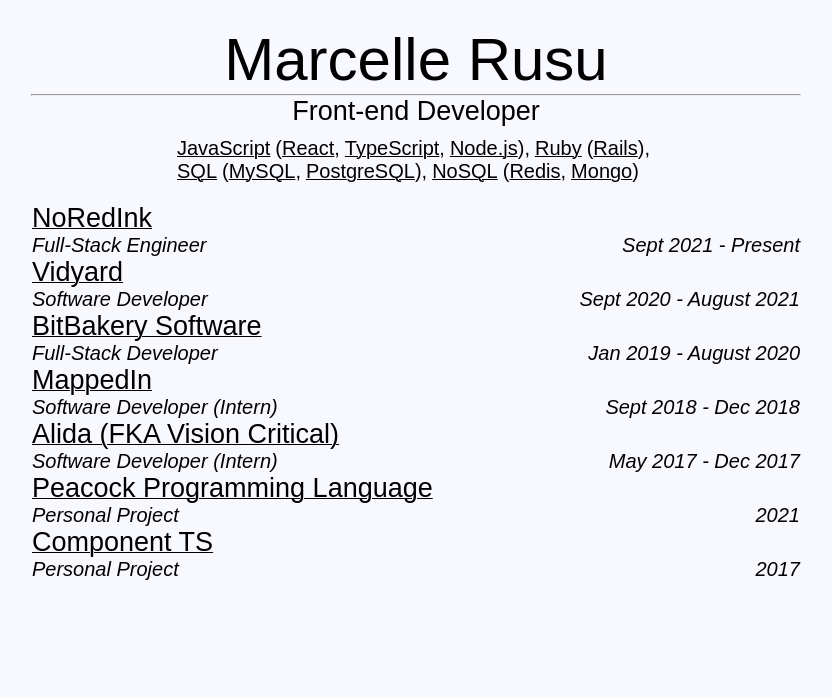
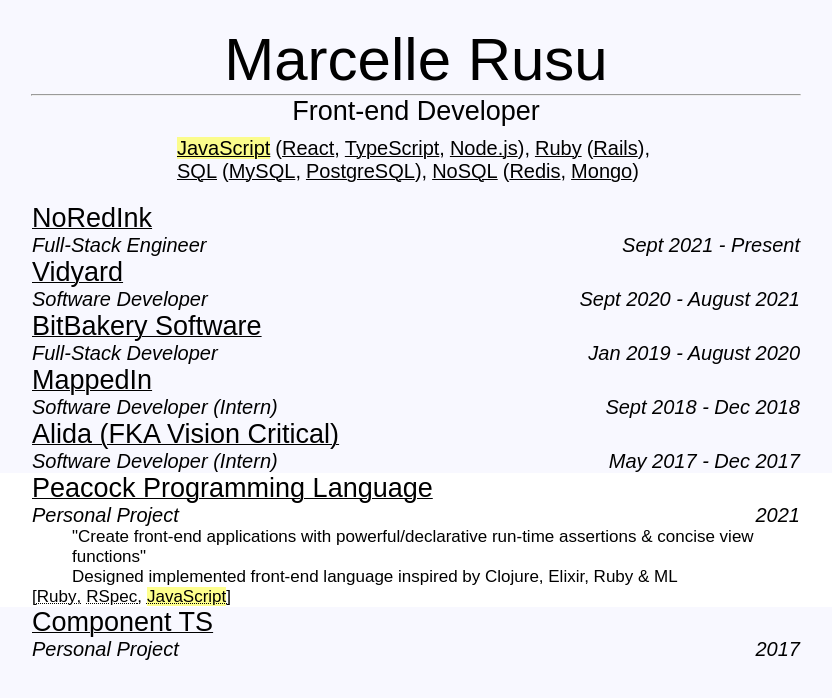
Before and after one commit to marcellerusu/personal-website, a React (Create React App) app: page / in a window 1280 px wide. Both pictures are taken after a click on the link "JavaScript". Shown: the top 698 px of the page, without its empty margins (224-1056 px from the left). Built offline with nearby package versions, Linux system fonts and the light colour scheme; a web font is replaced by a local one.

Commit message:
initial skill selecting feature

```diff
--- a/src/App.js
+++ b/src/App.js
@@ -1,4 +1,7 @@
+import { useState } from "react";
 import styled from "styled-components";
+
+import SkillStore from "./store/skill";
 import Header from "./components/Header";
 import Skills from "./components/Skills";
 import Entry from "./components/Entry";
@@ -35,6 +38,7 @@
 `;
 
 function App() {
+  const [selectedSkill, setSelectedSkill] = useState(null);
   const skills = [
     [
       ["JavaScript", ["React", "TypeScript", "Node.js"]],
@@ -46,6 +50,9 @@
     ],
   ];
   return (
+    <SkillStore.Provider
+      value={{ selected: selectedSkill, setSelected: setSelectedSkill }}
+    >
       <Main id="main">
         <Header />
         {/* <div>
@@ -158,8 +165,8 @@
               assertions & concise view functions"
             </li>
             <li>
-            Designed implemented front-end language inspired by Clojure, Elixir,
-            Ruby & ML
+              Designed implemented front-end language inspired by Clojure,
+              Elixir, Ruby & ML
             </li>
           </ul>
         </Entry>
@@ -175,13 +182,14 @@
               applications in TypeScript
             </li>
             <li>
-            Created to learn more about how front end libraries work & to see if
-            TypeScript's type system was powerful enough to express TEA (the elm
-            architecture)
+              Created to learn more about how front end libraries work & to see
+              if TypeScript's type system was powerful enough to express TEA
+              (the elm architecture)
             </li>
           </ul>
         </Entry>
       </Main>
+    </SkillStore.Provider>
   );
 }
 
--- a/src/components/Entry.js
+++ b/src/components/Entry.js
@@ -1,6 +1,9 @@
-import React from "react";
+import React, { useContext } from "react";
 import styled from "styled-components";
 import Details, { Content } from "./ui/Details";
+import SkillStore from "../store/skill";
+import Highlight from "./ui/Highlight";
+import Comma from "./ui/Comma";
 
 const Skills = styled.div`
   text-decoration: underline dotted;
@@ -8,8 +11,9 @@
 `;
 
 const Entry = ({ title, position, dateRange, children, skills = [] }) => {
+  const { selected } = useContext(SkillStore);
   return (
-    <Details>
+    <Details open={skills.includes(selected)}>
       <summary>
         <h3>{title}</h3>
         <div>
@@ -19,7 +23,16 @@
       </summary>
       <Content>
         {children}
-        <Skills>[{skills.map((skill) => skill).join(", ")}]</Skills>
+        <Skills>
+          [
+          {skills.map((skill, i, arr) => (
+            <>
+              <Highlight active={selected === skill}>{skill}</Highlight>
+              <Comma cond={i < arr.length - 1} />
+            </>
+          ))}
+          ]
+        </Skills>
       </Content>
     </Details>
   );
--- a/src/components/Skills.js
+++ b/src/components/Skills.js
@@ -1,11 +1,9 @@
-import React from "react";
+import React, { useContext } from "react";
 import styled from "styled-components";
-
-const MarginRight = styled.div`
-  margin-right: 5px;
-`;
-
-const Comma = ({ cond }) => cond && <MarginRight>,</MarginRight>;
+import SkillStore from "../store/skill";
+import Highlight from "./ui/Highlight";
+import MarginRight from "./ui/MarginRight";
+import Comma from "./ui/Comma";
 
 const Clickable = styled.a`
   color: unset;
@@ -28,11 +26,22 @@
   margin-bottom: 20px;
 `;
 
-const Item = ({ name }) => (
-  <Clickable href="#" onClick={(e) => e.preventDefault()}>
-    {name}
-  </Clickable>
-);
+const Item = ({ name }) => {
+  const { selected, setSelected } = useContext(SkillStore);
+  const onClick = (e) => {
+    e.preventDefault();
+    if (selected === name) {
+      setSelected(null);
+    } else {
+      setSelected(name);
+    }
+  };
+  return (
+    <Clickable href="#" onClick={onClick}>
+      <Highlight active={selected === name}>{name}</Highlight>
+    </Clickable>
+  );
+};
 
 const Skill = ({ skill }) => {
   if (typeof skill === "string") return <Item name={skill} />;
--- /dev/null
+++ b/src/components/ui/Comma.js
@@ -0,0 +1,2 @@
+import MarginRight from "./MarginRight";
+export default ({ cond }) => cond && <MarginRight>,</MarginRight>;
--- a/src/components/ui/Details.js
+++ b/src/components/ui/Details.js
@@ -108,10 +108,10 @@
   return [detailsRef, min, max];
 };
 
-const DetailsComponent = ({ children }) => {
+const DetailsComponent = ({ children, open }) => {
   const [ref, min, max] = useActualHeights();
   return (
-    <Details ref={ref} min={min} max={max}>
+    <Details ref={ref} min={min} max={max} open={open}>
       {children}
     </Details>
   );
--- /dev/null
+++ b/src/components/ui/Highlight.js
@@ -0,0 +1,6 @@
+import styled from "styled-components";
+
+export default styled.div`
+  display: inline;
+  background-color: ${({ active }) => (active ? "#fdff328f" : "unset")};
+`;
--- /dev/null
+++ b/src/components/ui/MarginRight.js
@@ -0,0 +1,5 @@
+import styled from "styled-components";
+export default styled.div`
+  display: inline;
+  margin-right: 5px;
+`;
--- /dev/null
+++ b/src/store/skill.js
@@ -0,0 +1,5 @@
+import { createContext } from "react";
+
+const SkillStore = createContext();
+
+export default SkillStore;
```
Lines whose indentation alone changed are shown as unchanged.
